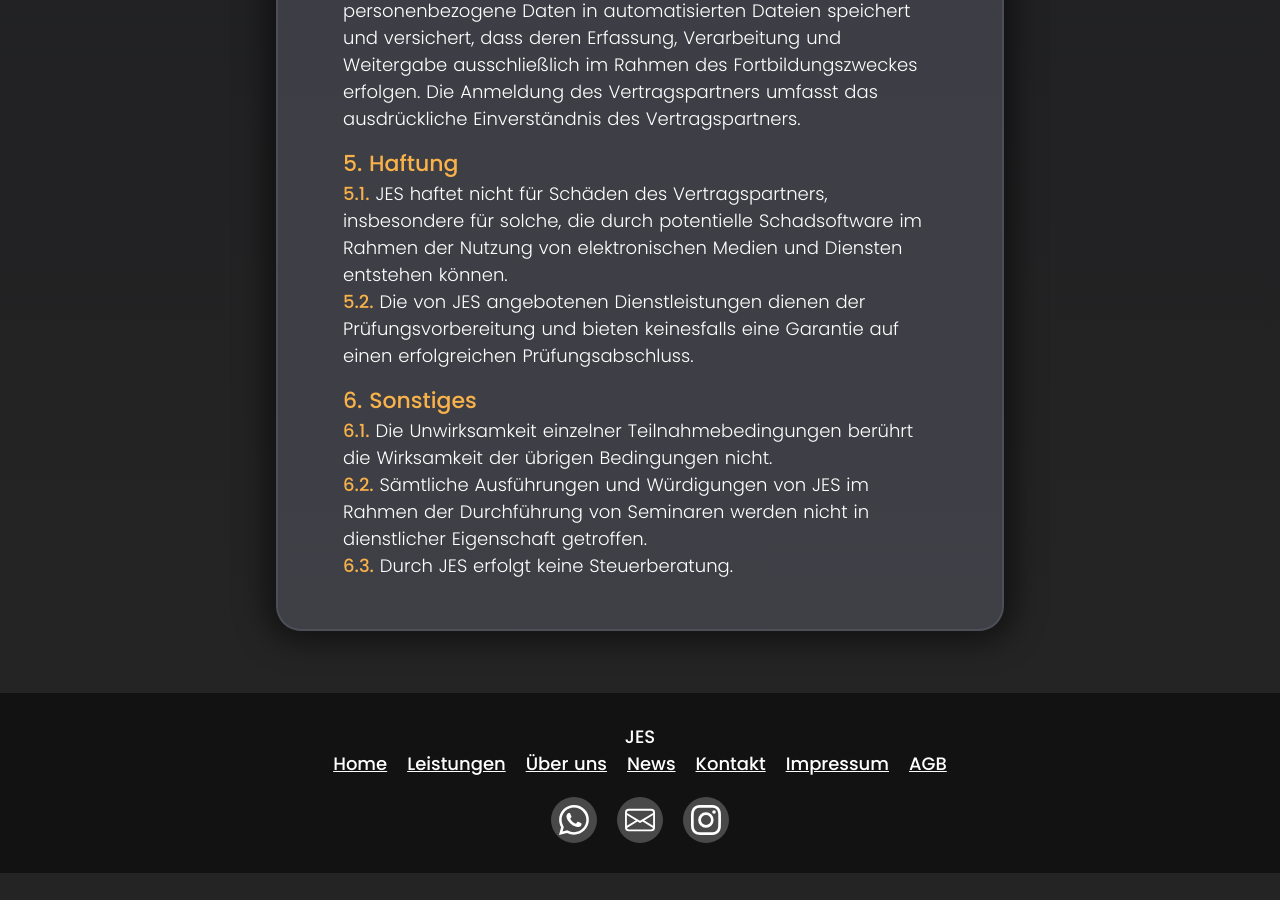
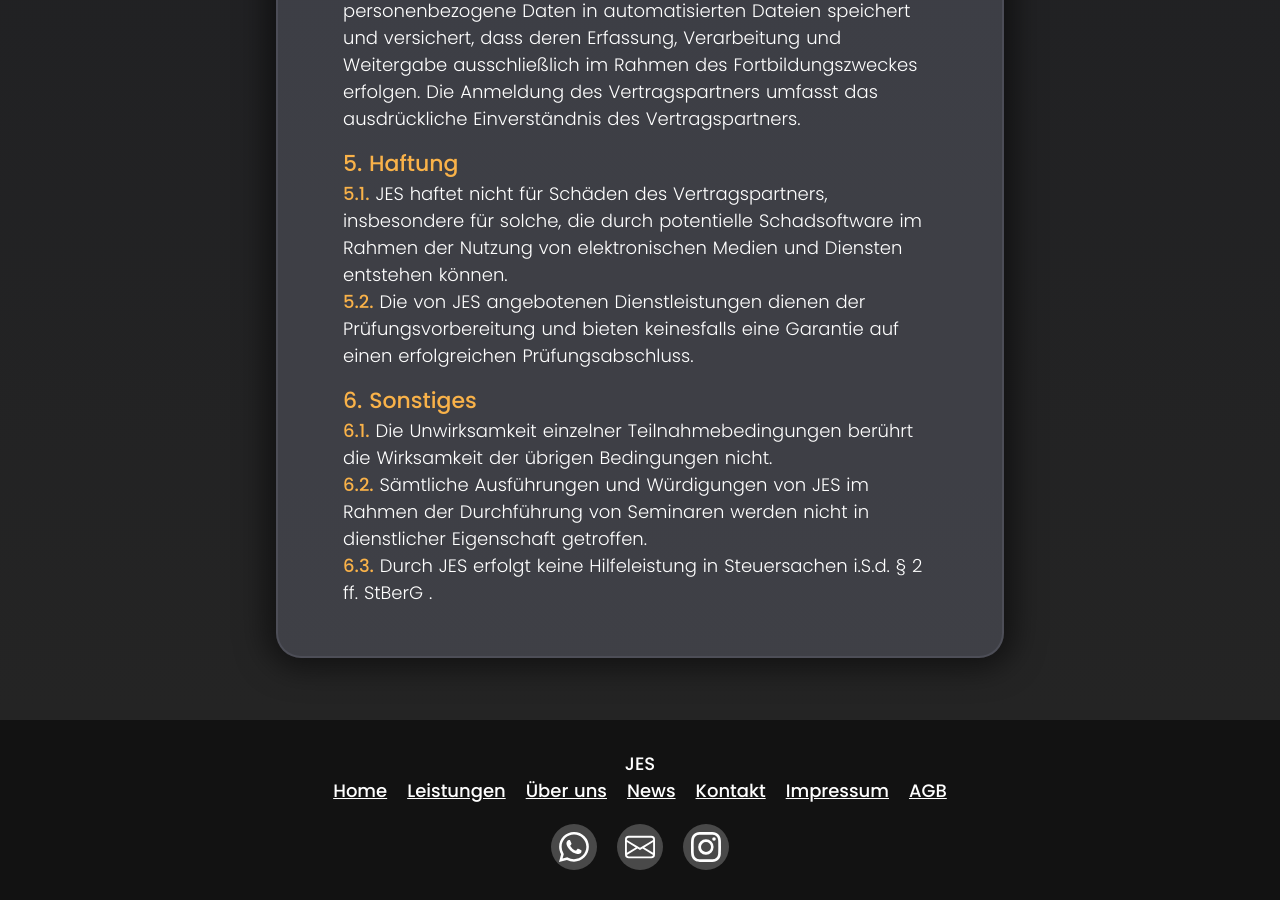
Before and after one commit to Hangman/jespage, a Jekyll site: the page built from agb.md, in a window 1280 px wide and 900 px high, scrolled down 1513 px. Built offline with Jekyll 4.4.1, drawn with Linux system fonts in a browser that asks for light colours; before the commit the page ends 2386 px from its top, so only the background shows below that.

Commit message:
Update agB keine Hilfeleistung
Signed-off-by: PennylopeMCMXCV <jostoehrle@web.de>

```diff
--- a/agb.md
+++ b/agb.md
@@ -34,4 +34,4 @@ Dem Vertragspartner wird hiermit bekannt gegeben, dass JES personenbezogene Date
 
 **6.1.** Die Unwirksamkeit einzelner Teilnahmebedingungen berührt die Wirksamkeit der übrigen Bedingungen nicht.<br>
 **6.2.** Sämtliche Ausführungen und Würdigungen von JES im Rahmen der Durchführung von Seminaren werden nicht in dienstlicher Eigenschaft getroffen.<br>
-**6.3.** Durch JES erfolgt keine Steuerberatung.
+**6.3.** Durch JES erfolgt keine Hilfeleistung in Steuersachen i.S.d. § 2 ff. StBerG .
```
